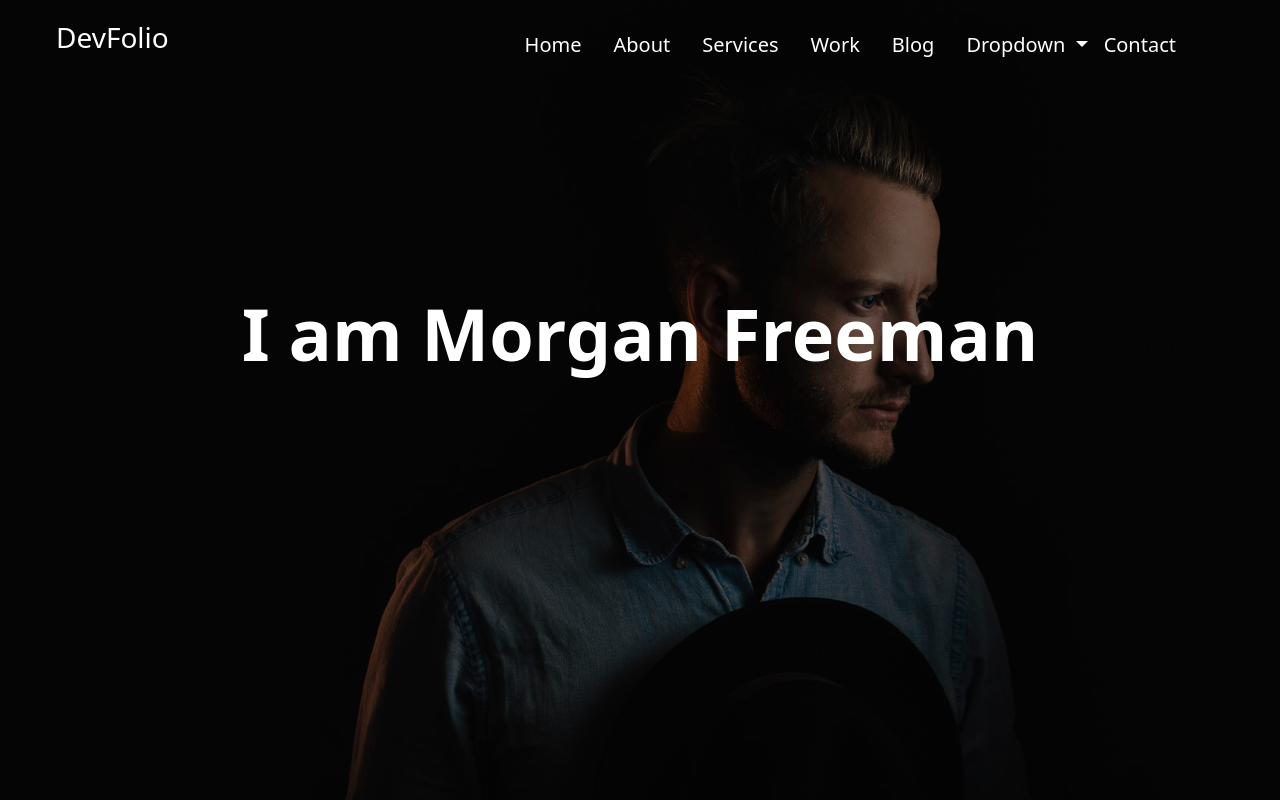
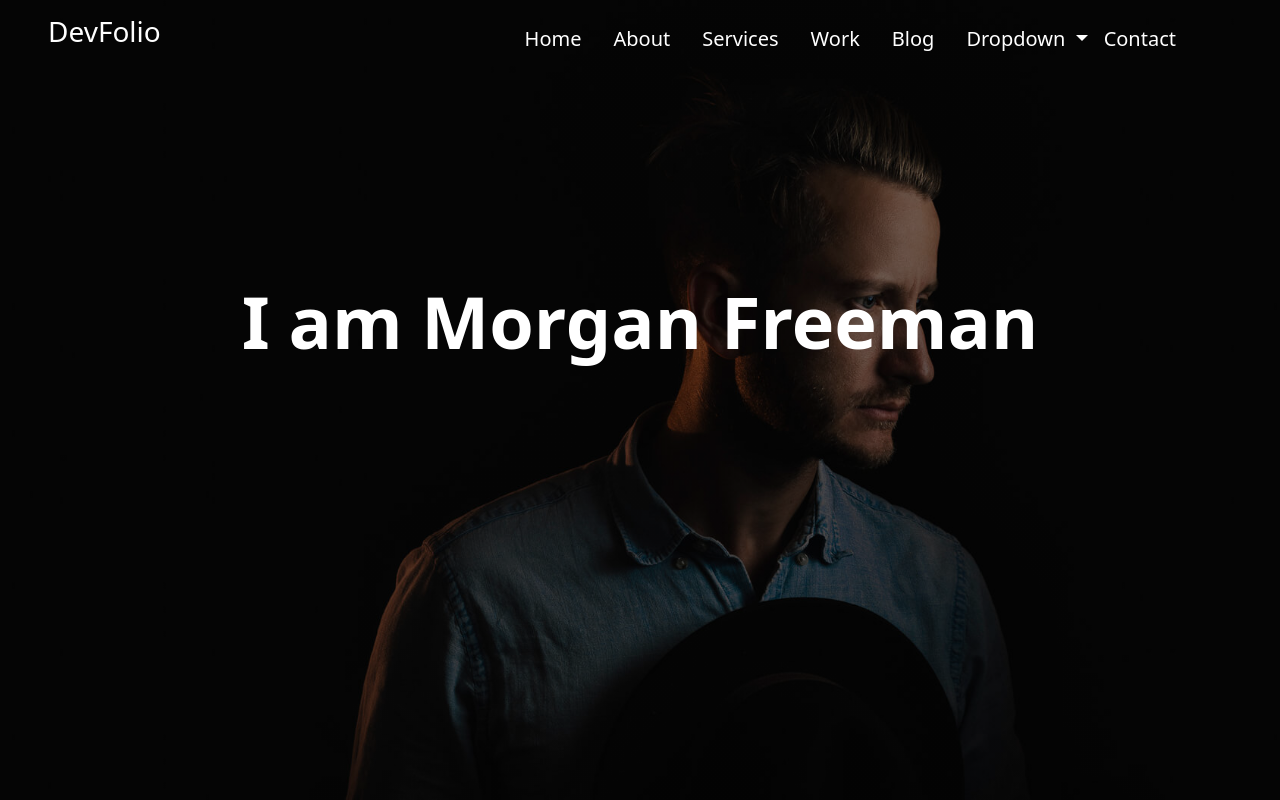
Before and after one commit to Mariam-Elgazzar/portfolio-bootstrap, a plain HTML site: page index.html in a window 1280 px wide. Shown: the top 800 px of the page. Drawn offline with nearby package versions, Linux system fonts and the light colour scheme; a script that the page names is missing.

```diff
--- a/index.html
+++ b/index.html
@@ -17,7 +17,7 @@
   <body class="index-page">
     <header id="header" class="header  text-white ">
         <div class="container-fluid d-flex align-items-center justify-content-between px-5 py-2">
-            <p class="p-2 fs-3" >DevFolio</p>
+            <p class=" fs-3" >DevFolio</p>
 
             <nav class="navbar navbar-expand-lg fs-5 px-5 text-white">
                 <button class="navbar-toggler" type="button" data-bs-toggle="collapse" data-bs-target="#navbarNav" aria-controls="navbarNav" aria-expanded="false" aria-label="Toggle navigation">
--- a/style.css
+++ b/style.css
@@ -156,7 +156,7 @@ header {
   align-items: center;
   justify-content: center;
   float: right;
-  /* margin-top:30px; */
+  margin-top:30px;
   padding: 15px !important;
 }
 .card-body{
```
